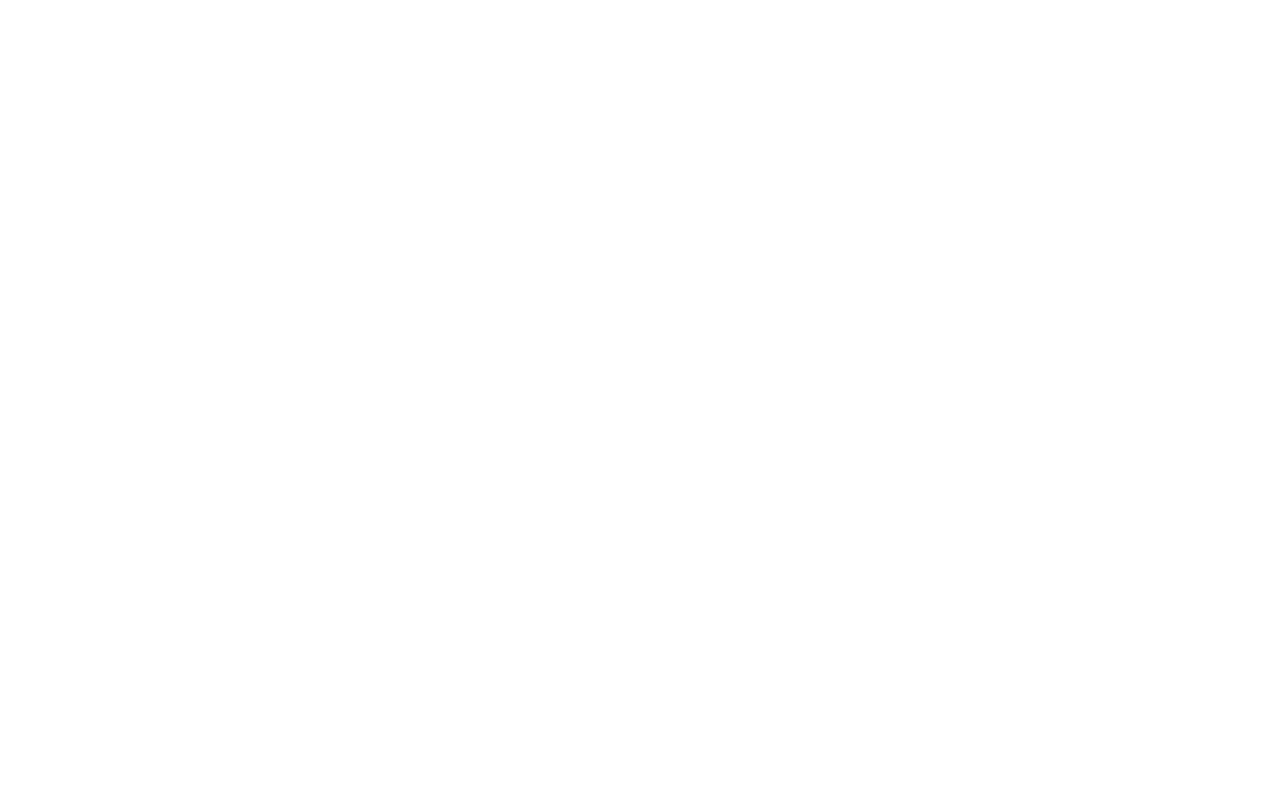
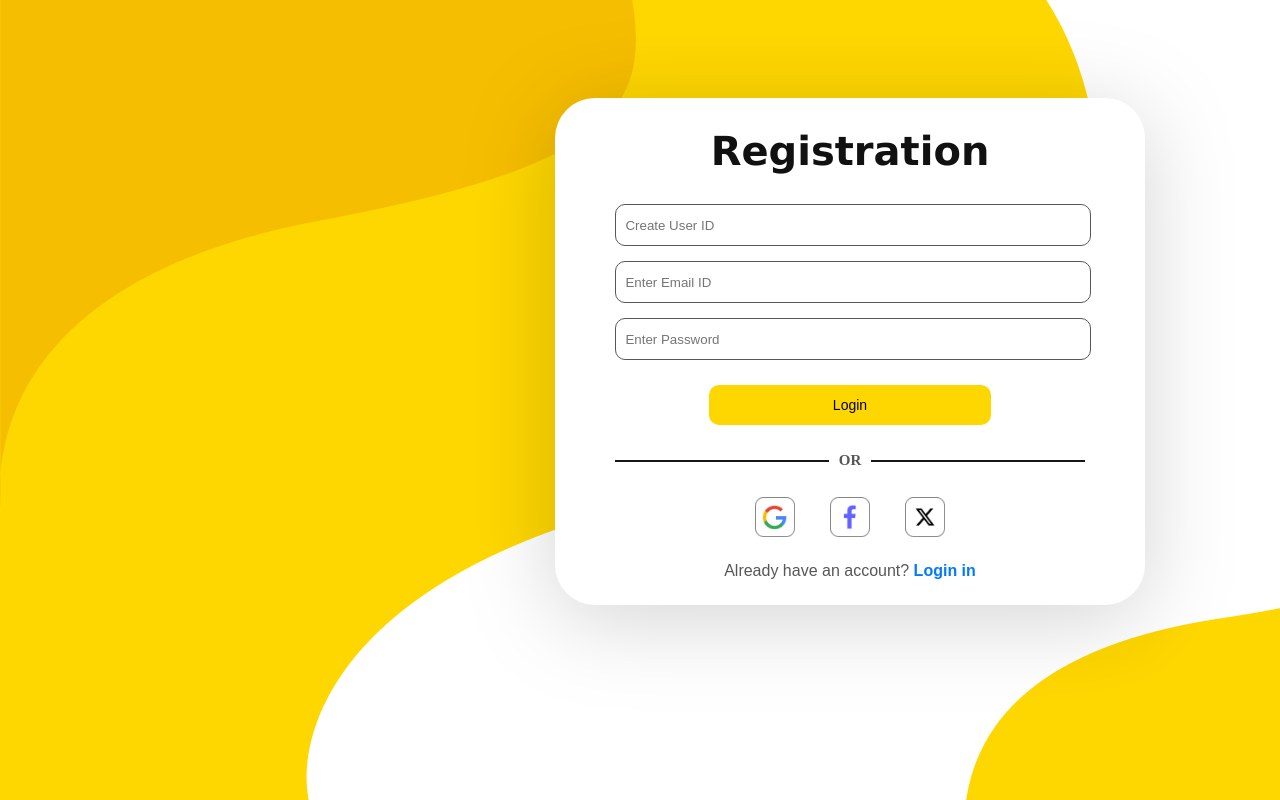
Before and after one commit to sahilkarnekar1/startUpFrontShop, a React (Vite) app: page / in a window 1280 px wide. Built offline with nearby package versions, Linux system fonts and the light colour scheme.

Commit message:
test changes

```diff
--- a/src/App.jsx
+++ b/src/App.jsx
@@ -8,7 +8,7 @@
     <>
     <div>
         {/* <LandingPage/> */}
-        {/* <ShopRegistration/> */}
+        <ShopRegistration/>
 
     </div>
 
```
